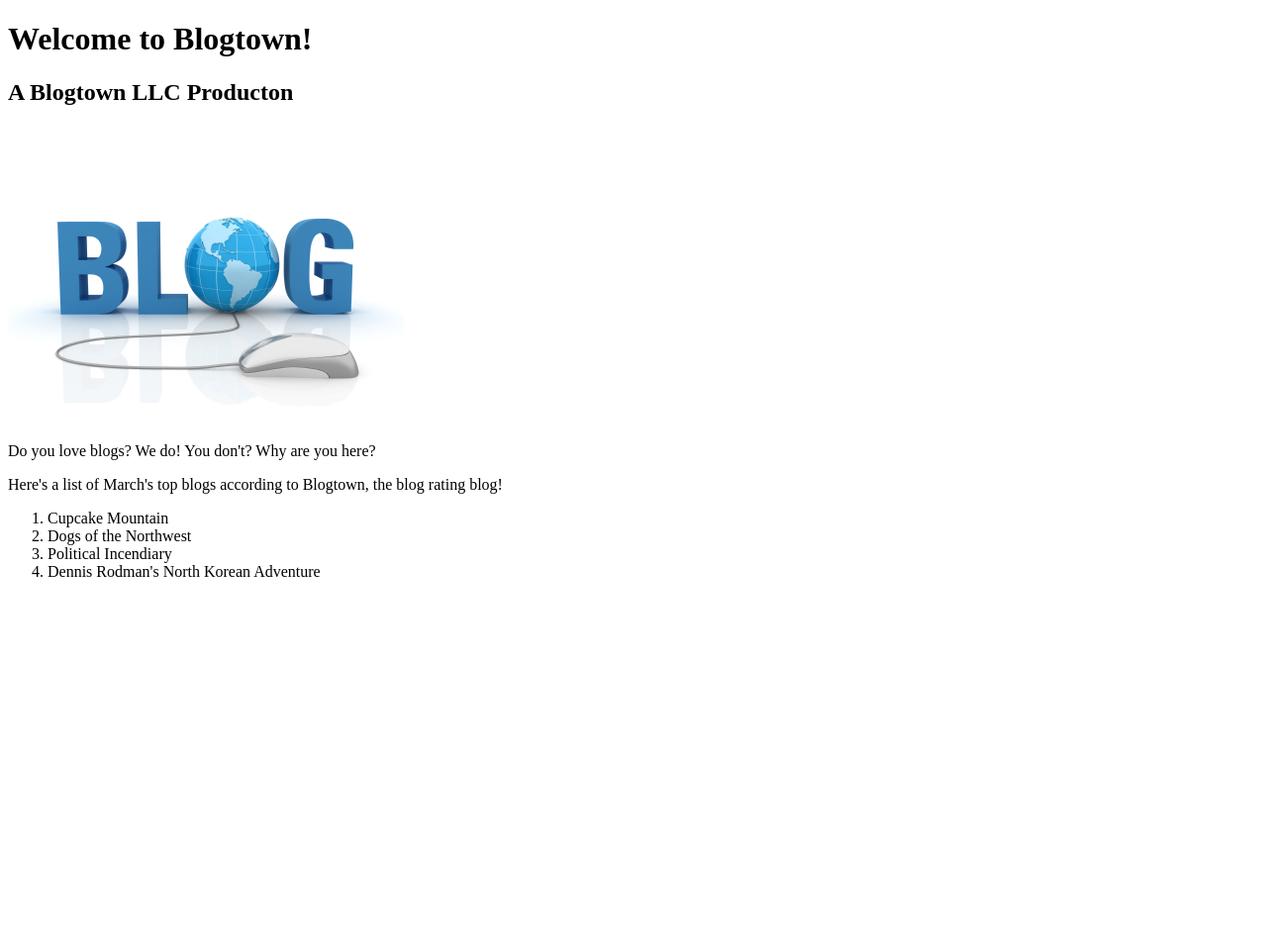
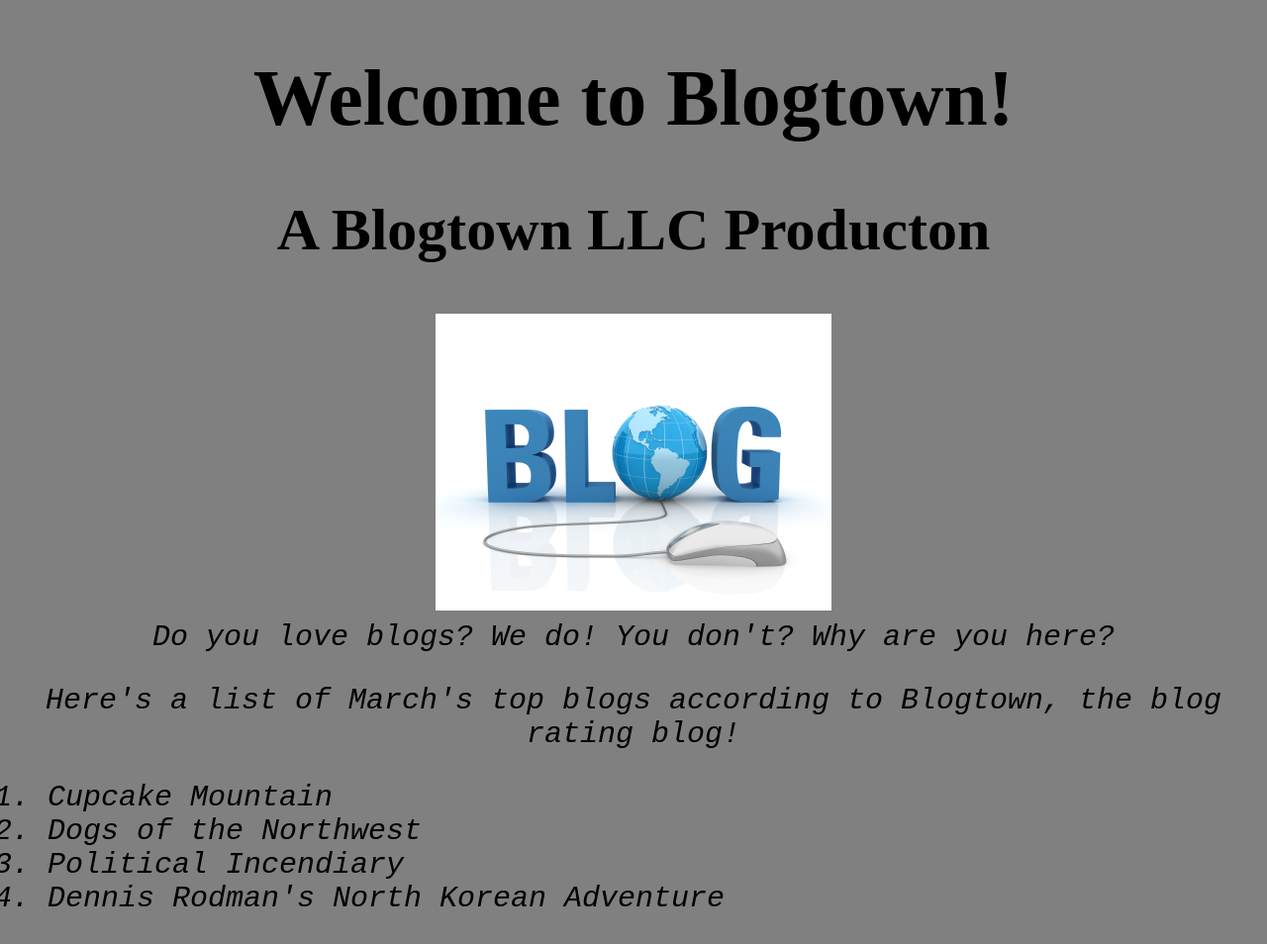
Before and after one commit to joshcasino/my-blog, a plain HTML site: page index.html in a window 1280 px wide. Shown: the whole page at 99% size. Before the commit the page ends 800 px from the top, so only its background shows below. Drawn offline with Linux system fonts and the light colour scheme.

Commit message:
adds styling for main page

```diff
--- a/css/styles.css
+++ b/css/styles.css
@@ -0,0 +1,21 @@
+.important{
+  text-align: center;
+  font-size: 40px;
+}
+
+.unimportant{
+  color: black;
+  font-family: monospace;
+  text-align: center;
+  font-style: italic;
+  font-size: 30px;
+}
+
+.list{
+  text-align: left;
+  font-style: italic;
+}
+
+body{
+  background-color: grey;
+}
--- a/index.html
+++ b/index.html
@@ -1,19 +1,26 @@
 <!DOCTYPE html>
 <html>
 <head>
+  <link href="css/styles.css" rel="stylesheet" type="text/css">
   <title>Blogtown's Blog Rating Blog</title>
 </head>
 <body>
+<div class="important">
   <h1>Welcome to Blogtown!</h1>
   <h2>A Blogtown LLC Producton</h2>
   <img src="img/blog.jpg">
+</div>
+<div class="unimportant"
   <p>Do you love blogs? We do! You don't? Why are you here?</p>
   <p>Here's a list of March's top blogs according to Blogtown, the blog rating blog!</p>
   <ol>
+    <span class="list">
     <li>Cupcake Mountain</li>
     <li>Dogs of the Northwest</li>
     <li>Political Incendiary</li>
     <li>Dennis Rodman's North Korean Adventure</li>
+    </span>
   </ol>
+</div>
 </body>
 </html>
```
